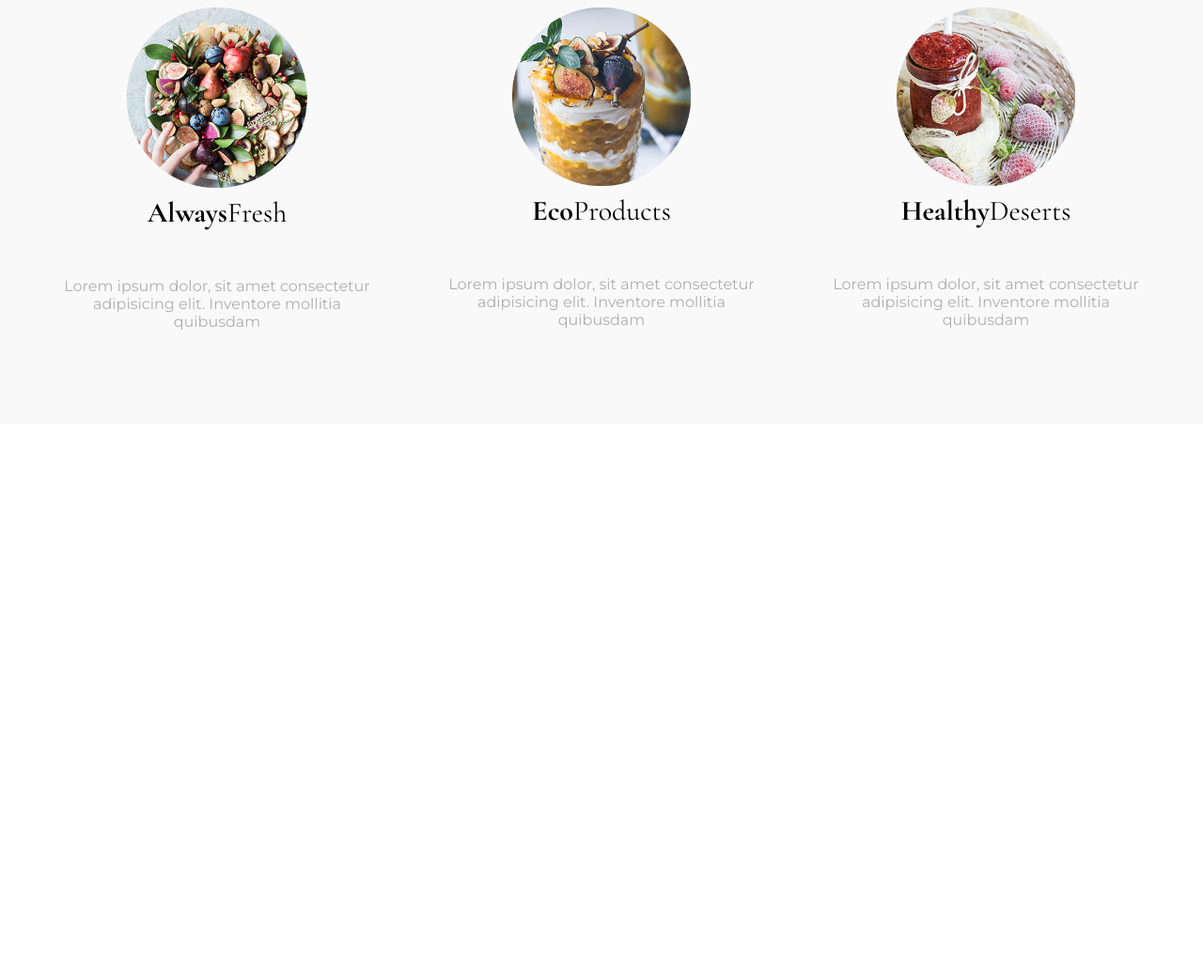
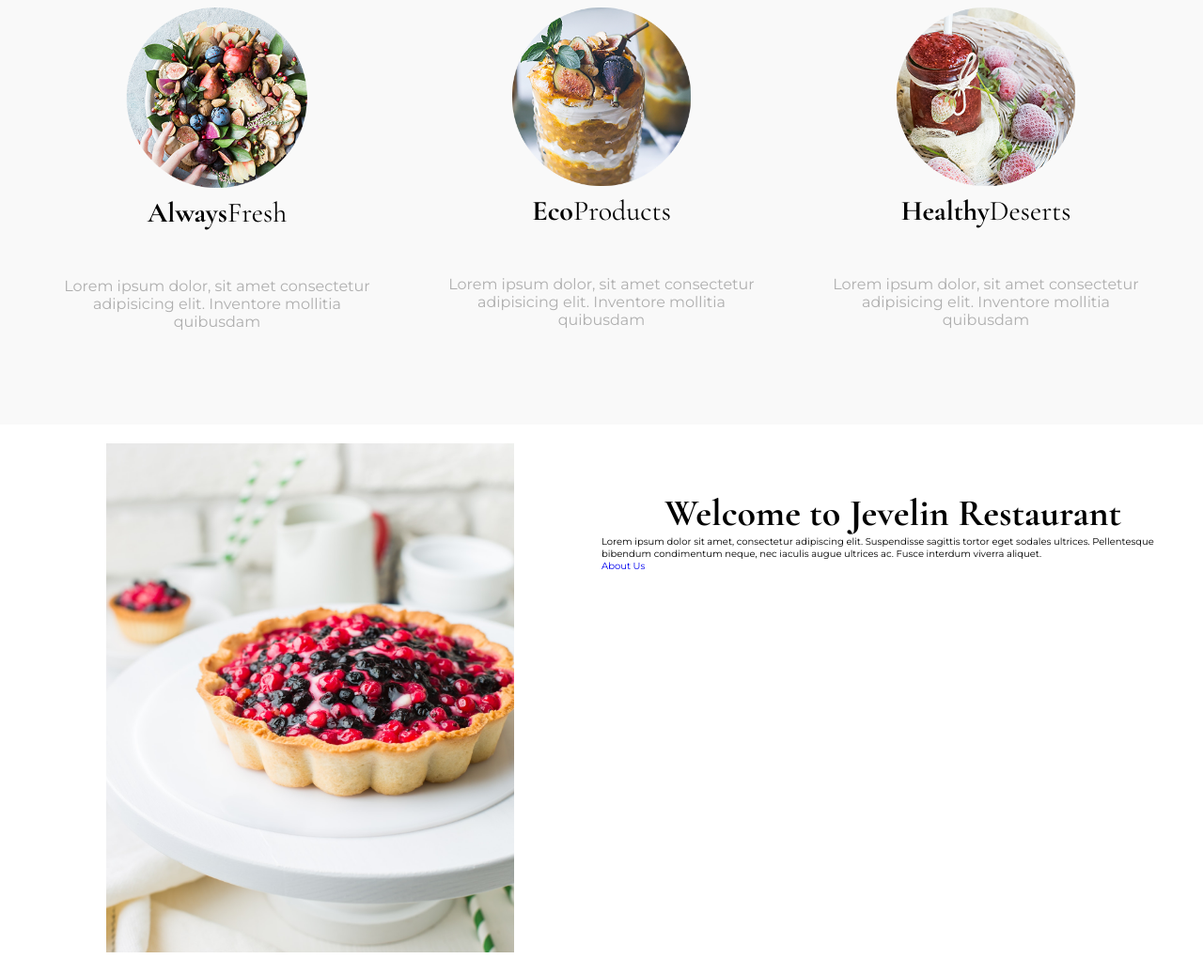
Before and after one commit to LuisCombarizaGit/RestaurantWebsite, a plain HTML site: page index.html in a window 1280 px wide. Shown: the part 964-2001 px from the top of the page at 94% size. Before the commit the page ends 1416 px from the top, so only its background shows below. Drawn offline with nearby package versions, Linux system fonts and the light colour scheme.

Commit message:
Updated html file and css to fix styling bug

```diff
--- a/index.html
+++ b/index.html
@@ -112,6 +112,31 @@
                 </div>
             </div>
         </section>
+
+        <section class="about" id="about">
+            <div class="container-fluid">
+                <div class="two-columns-grid">
+                    <div class="top-tart" >
+                        <img src="img/tart.jpg" alt="Tart" class="tart" />
+                    </div>
+                    <div class="about-us" >
+                        <h2 class="section-title welcome">
+                            Welcome to Jevelin Restaurant
+                        </h2>
+                        <p class="about-paragraph">
+                            Lorem ipsum dolor sit amet, consectetur
+                            adipiscing elit. Suspendisse sagittis tortor
+                            eget sodales ultrices. Pellentesque bibendum
+                            condimentum neque, nec iaculis augue ultrices
+                            ac. Fusce interdum viverra aliquet.
+                        </p>
+                        <a href="#" class="btn">About Us</a>
+                    </div>
+                </div>
+            </div>
+        </section>
+
+
     </main>
     <script src="app.js"></script>
 </body>
--- a/style.css
+++ b/style.css
@@ -283,3 +283,22 @@ a {
   font-size: 1.6rem;
   color: #afafaf;
 }
+
+/* About Us */
+.two-columns-grid {
+  display: grid;
+  grid-template-columns: 1fr 1fr;
+}
+
+.tart,
+.fruits {
+  width: 70%;
+}
+
+.top-tart {
+  text-align: center;
+}
+
+.top-fruits {
+  text-align: center;
+}
```
